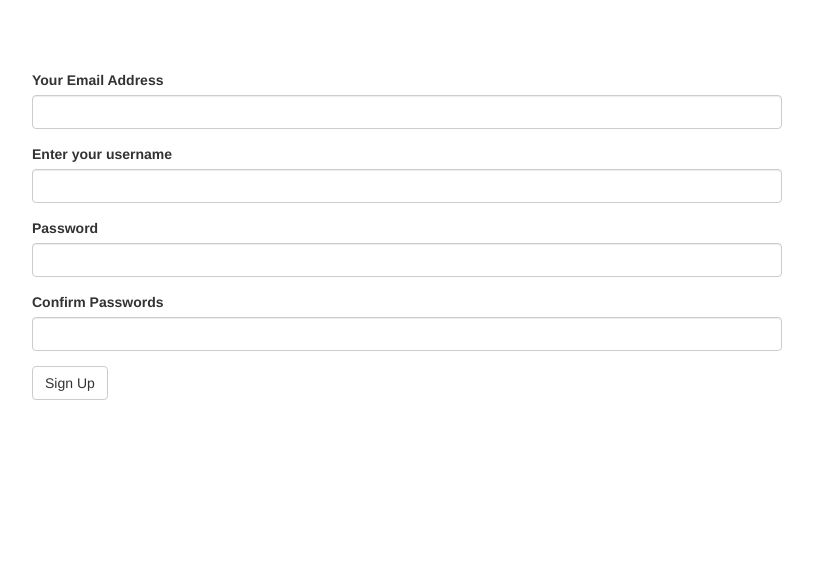
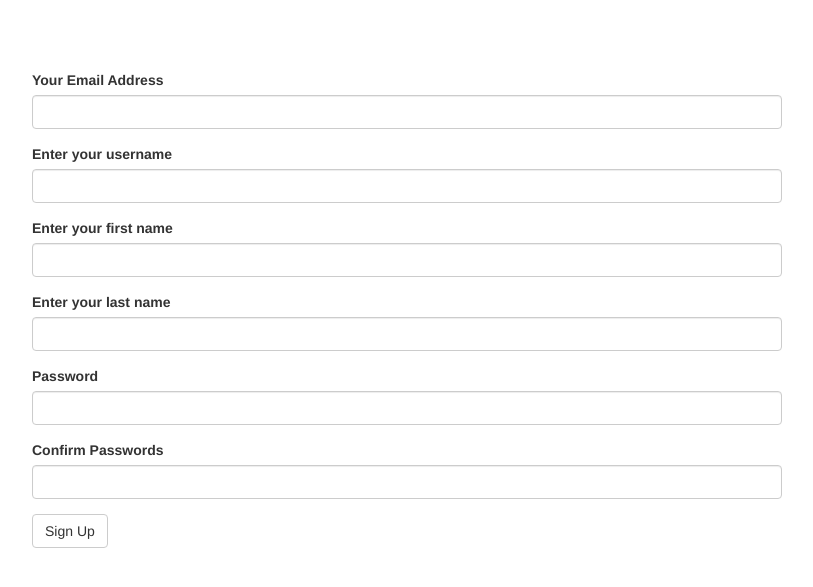
Before and after one commit to mukjos30/Pitch, a Flask app: page /authenticate/register in a window 1280 px wide. Shown: the part 54-641 px from the top of the page, without its empty margins (233-1046 px from the left). Run offline with Flask 2, Linux system fonts and the light colour scheme; some libraries are stand-ins or nearby versions; some web fonts are replaced.

Commit message:
adding firstname and lastname in a form

```diff
--- a/app/auth/forms.py
+++ b/app/auth/forms.py
@@ -7,7 +7,8 @@ from wtforms import ValidationError
 class RegistrationForm(FlaskForm):
     email = StringField('Your Email Address',validators=[Required(),Email()])
     username = StringField('Enter your username',validators = [Required()])
-
+    firstname = StringField('Enter your first name',validators = [Required()])
+    lastname = StringField('Enter your last name',validators = [Required()])
     password = PasswordField('Password',validators = [Required(), EqualTo('password_confirm',message = 'Passwords must match')])
     password_confirm = PasswordField('Confirm Passwords',validators = [Required()])
     submit = SubmitField('Sign Up')
```
Also changed, not shown: app/templates/navbar.html (+2 -7 lines).
